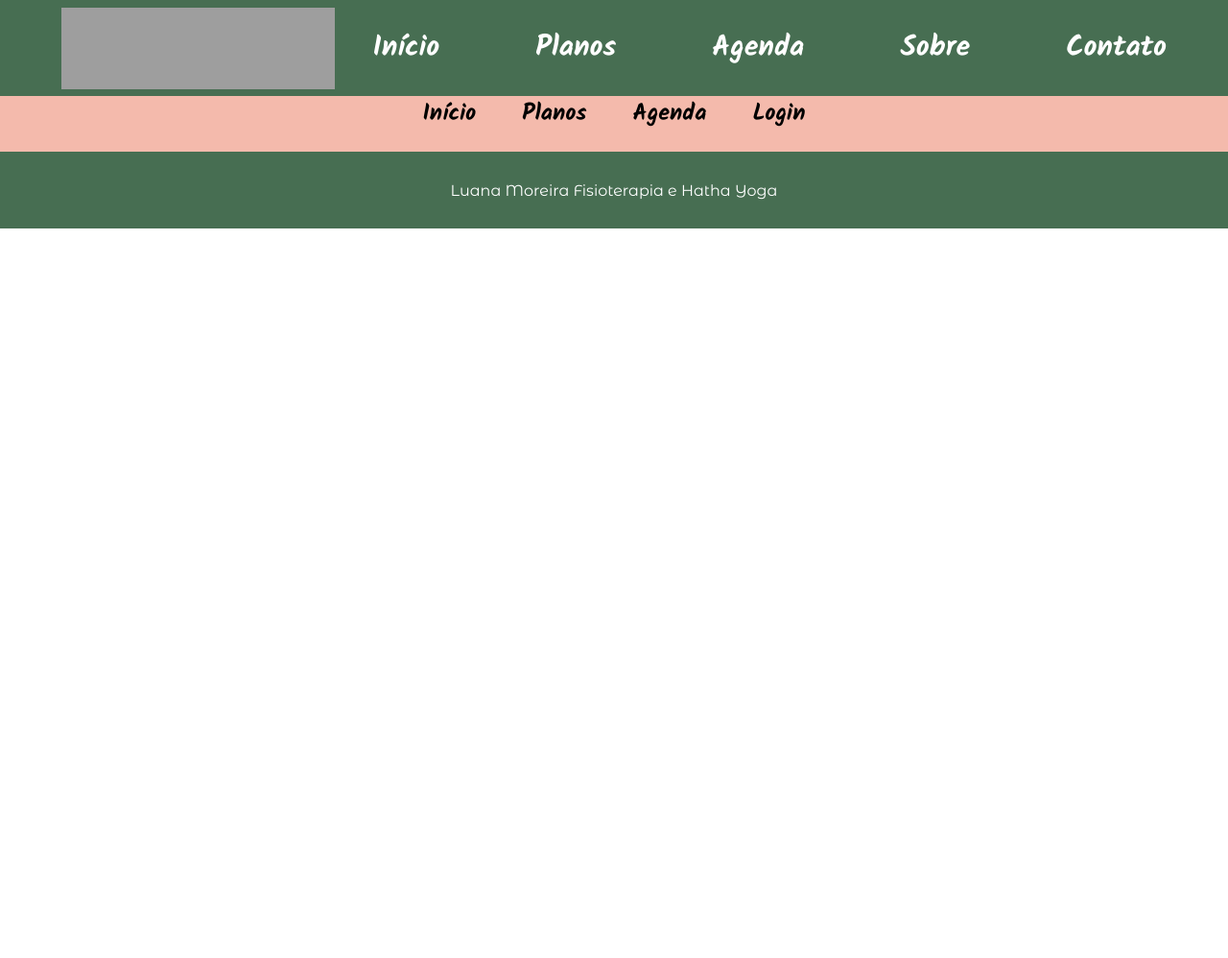
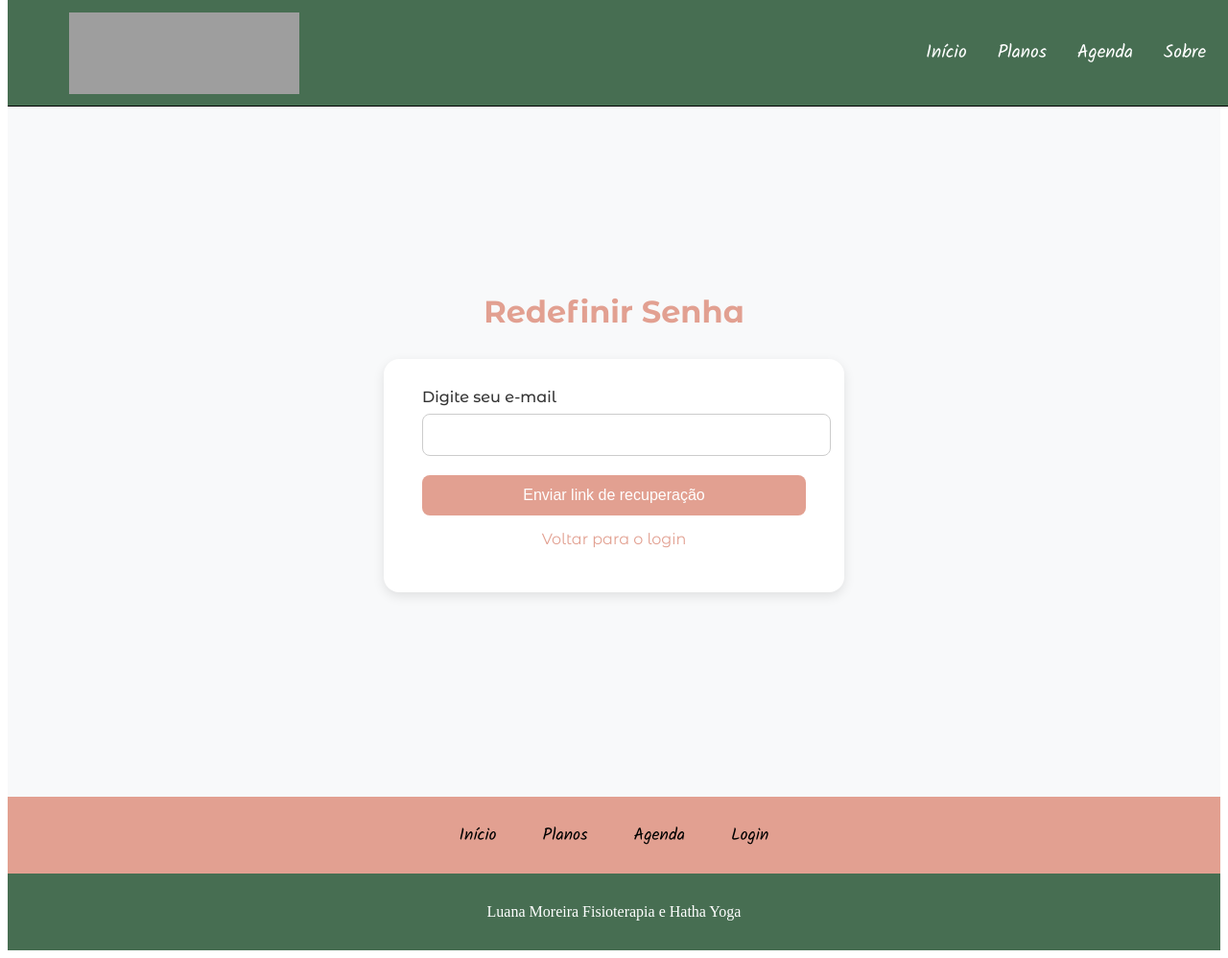
Before and after one commit to LuccaSindeaux/fullstackLuanaMoreira, a PHP site: page /paginas/recuperar.html in a window 1280 px wide. Shown: the whole page at 96% size. Before the commit the page ends 238 px from the top, so only its background shows below. Run offline with PHP 8.4, Linux system fonts and the light colour scheme; grey boxes are pictures that could not be loaded.

Commit message:
mudando fontes e ajeitando logo

```diff
--- a/frontend/css/style.css
+++ b/frontend/css/style.css
@@ -16,8 +16,9 @@
 /* Header */
 .header {
   width: 100%;
-  height: 100px;
+  height: 110px;
   background: #476e52;
+  border-bottom: 1px solid black;
   position: fixed;
   top: 0;
   z-index: 100;
@@ -27,16 +28,10 @@
   padding: 0 5%;
 }
 
-.logo, .logo-empresa {
-  width: 285px;
+.logo,
+.logo-empresa {
+  width: 240px;
   height: 85px;
-}
-
-.logo-empresa {
-  overflow: hidden;
-  display: flex;
-  align-items: center;
-  justify-content: center;
 }
 
 .logo-empresa img {
@@ -47,25 +42,26 @@
 }
 
 .logo-empresa img:hover {
-  transform: scale(1.0);
+  transform: scale(1.05);
 }
 
 .nav-links {
   display: flex;
-  gap: 6.25rem;
+  gap: 2rem;
 }
 
 .nav-links a {
-  color: white;
-  font-size: 1.875rem;
-  font-family: "Kalam";
-  font-weight: 600;
+  color: #fff;
+  font-size: 1.2rem;
+  font-family: "Kalam", cursive;
+  font-weight: 400;
   text-decoration: none;
   transition: color 0.3s;
+  cursor: pointer;
 }
 
 .nav-links a:hover {
-  color: #f4baac;
+  color: #e2a091;
 }
 
 /* Menu hamburguer */
@@ -394,18 +389,19 @@
   justify-content: center;
   color: #476e52;
   font-size: 1.5rem;
+  text-decoration: none;
   transition: background 0.3s, color 0.3s;
 }
 
 .social-icon:hover {
-  background: #f4baac;
+  background: #e2a091;
   color: white;
 }
 
 /* Rodapé */
 .footer-menu {
   height: 80px;
-  background: #f4baac;
+  background: #e2a091;
   display: flex;
   align-items: center;
   justify-content: center;
@@ -416,9 +412,8 @@
 
 .footer-menu a {
   color: black;
-  font-size: 1.5rem;
-  font-family: "Kalam";
-  font-weight: bold;
+  font-size: 1.1rem;
+  font-family: "Kalam", cursive;
   text-decoration: none;
   transition: color 0.3s;
 }
@@ -590,25 +593,94 @@
   text-align: center;
   display: block;
   margin-top: 10px;
-  color: #476E52;
+  color: #476e52;
 }
 
-.section-title-praticas{
-  margin-bottom: 10px;
+.auth-form a {
+  color: #e2a091;
+  text-decoration: none;
 }
 
-.section-title-sobre{
-  font-size: 36px;
-  color: #f4baac;
-  font-family: "Montserrat Alternates";
-  font-weight: bold;
-  margin-bottom: 30px;
+.auth-form a:hover {
+  text-decoration: underline;
 }
 
-.section-title-agenda{
-  margin-bottom: 10px;
+ .auth-form input:focus {
+  border-color: #e2a091 !important;
+  outline: none;
+}
+
+/* Estilo para Login e Recuperação de Senha */
+.auth-page {
+  display: flex;
+  flex-direction: column;
+  align-items: center;
+  justify-content: center;
+  min-height: 95vh;
+  margin-top: 70px;
+  background-color: #f8f9fa;
+  font-family: "Montserrat Alternates", sans-serif;
+}
+
+.auth-page h1 {
+  font-size: 2rem;
+  margin-bottom: 30px;
+  color: #e2a091;
   text-align: center;
-  font-family: "Montserrat Alternates";
-  font-size: 3.75rem;
+}
+
+.auth-page .auth-form {
+  background-color: #fff;
+  padding: 30px 40px;
+  border-radius: 16px;
+  box-shadow: 0 4px 12px rgba(0, 0, 0, 0.1);
+  width: 100%;
+  max-width: 400px;
+}
+
+.auth-page .auth-form label {
+  display: block;
+  margin-bottom: 8px;
   font-weight: 500;
+  color: #333;
 }
+
+.auth-page .auth-form input {
+  width: 100%;
+  padding: 12px;
+  margin-bottom: 20px;
+  border: 1px solid #ccc;
+  border-radius: 8px;
+  font-size: 1rem;
+  transition: border-color 0.3s;
+}
+
+.auth-page .auth-form button {
+  width: 100%;
+  padding: 12px;
+  background-color: #e2a091;
+  color: #fff;
+  border: none;
+  border-radius: 8px;
+  font-size: 1rem;
+  cursor: pointer;
+  transition: background-color 0.3s;
+}
+
+.auth-page .auth-form button:hover {
+  background-color: rgb(218, 145, 128);
+}
+
+.auth-page .auth-form p {
+  margin-top: 15px;
+  text-align: center;
+}
+
+.auth-page .auth-form a {
+  color: #e2a091;
+  text-decoration: none;
+}
+
+.auth-page .auth-form a:hover {
+  text-decoration: underline;
+}
--- a/frontend/paginas/planos.html
+++ b/frontend/paginas/planos.html
@@ -23,7 +23,7 @@
     <header class="header">
     <a href="../index.html">
       <div class="logo-empresa">
-        <img src="../imagens/Luana_Logo_Horizontal.png" alt="Logo da empresa" />
+        <img src="../imagens/logo.webp" alt="Logo da empresa" />
       </div>
     </a>
       <nav class="nav-links">
```
Also changed, not shown: other parts of frontend/css/style.css (+45 -38 lines), frontend/index.html (+9 -9 lines), frontend/paginas/agenda.html (+4 -5 lines).
